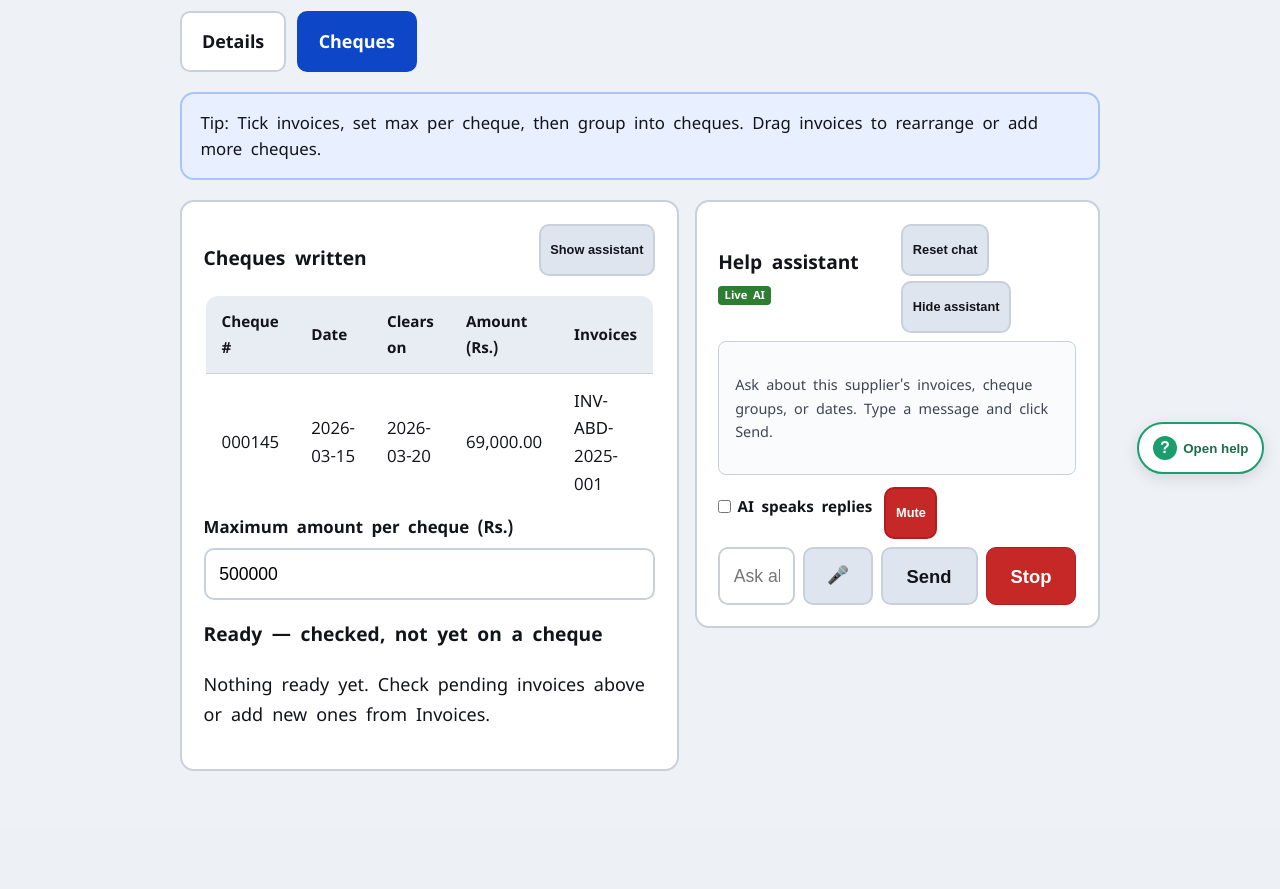
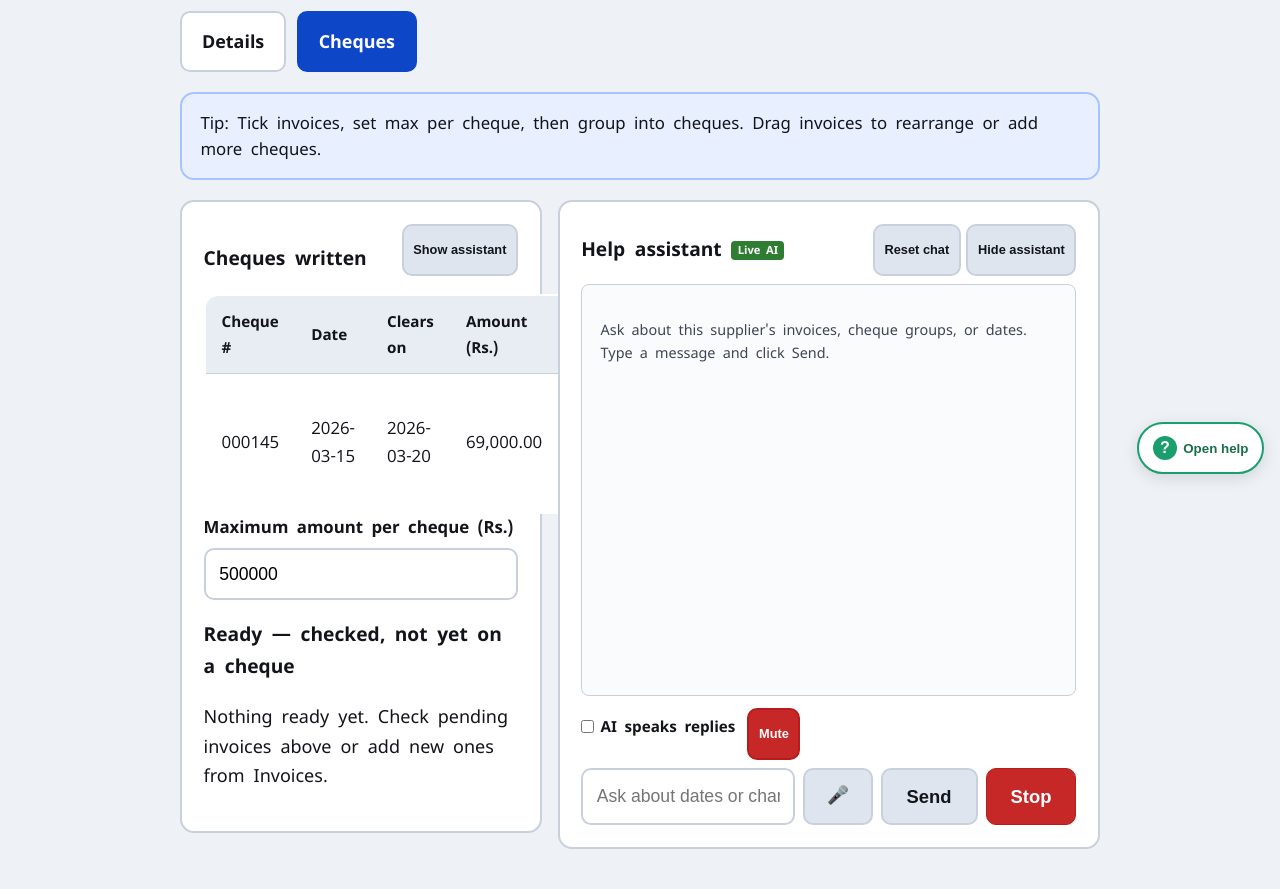
Before and after one commit to ChamodiMadurasinghe/Zenith, a Flask app: page /dealers/1/cheques in a window 1280 px wide. Shown: the part 310-1199 px from the top of the page. Before the commit the page ends 1081 px from the top, so only its background shows below. Run offline with Flask 3, Linux system fonts and the light colour scheme; the visitor is signed in with stand-in values (Sample User, id 1); data comes from the database, SQL or seed files in the repository; data that the repository does not hold is empty.

Commit message:
Lock OpenAI to gpt-5.6-luna/sol, fix tool-calling for Luna, and enlarge the chat panel.
Co-authored-by: Cursor <cursoragent@cursor.com>

````diff
--- a/agents/bundling_assistant.py
+++ b/agents/bundling_assistant.py
@@ -129,9 +129,12 @@ def run_bundling_assistant(
         ]
     )
     llm = ChatOpenAI(
-        model=Config.openai_chat_model(),
+        model=Config.resolve_openai_model(Config.openai_chat_model()),
         api_key=Config.openai_api_key(),
         temperature=0.2,
+        # gpt-5.6-* rejects function tools on /v1/chat/completions unless
+        # reasoning_effort is explicitly "none" (or callers use /v1/responses).
+        reasoning_effort="none",
     )
     agent = create_tool_calling_agent(llm, tools, prompt)
     executor = AgentExecutor(
--- a/agents/providers/openai.py
+++ b/agents/providers/openai.py
@@ -20,7 +20,7 @@ def _client():
 
 def openai_text(prompt: str, system: str = "", model: str | None = None) -> str:
     client = _client()
-    model_name = model or Config.openai_chat_model()
+    model_name = Config.resolve_openai_model(model, Config.openai_chat_model())
     messages = []
     if system:
         messages.append({"role": "system", "content": system})
@@ -33,7 +33,7 @@ def openai_json(prompt: str, system: str = "", model: str | None = None) -> dict
     text = openai_text(
         prompt + "\n\nRespond with valid JSON only, no markdown fences.",
         system,
-        model=model,
+        model=Config.resolve_openai_model(model, Config.openai_chat_model()),
     )
     text = text.strip()
     if text.startswith("```"):
--- a/config.py
+++ b/config.py
@@ -52,13 +52,28 @@ class Config:
     def openai_api_key() -> str:
         return _env("OPENAI_API_KEY", "")
 
+    # Only these OpenAI models are allowed for this project (Gemini is separate).
+    OPENAI_ALLOWED_MODELS = frozenset({"gpt-5.6-luna", "gpt-5.6-sol"})
+
+    @staticmethod
+    def resolve_openai_model(model: str | None, default: str = "gpt-5.6-luna") -> str:
+        """Clamp any OpenAI model id to the allowed set; unknown → default."""
+        name = (model or default).strip()
+        if name not in Config.OPENAI_ALLOWED_MODELS:
+            return default if default in Config.OPENAI_ALLOWED_MODELS else "gpt-5.6-luna"
+        return name
+
+    @staticmethod
+    def _openai_model(env_key: str, default: str) -> str:
+        return Config.resolve_openai_model(_env(env_key, default), default)
+
     @staticmethod
     def openai_chat_model() -> str:
-        return _env("OPENAI_CHAT_MODEL", "gpt-3.5-turbo")
+        return Config._openai_model("OPENAI_CHAT_MODEL", "gpt-5.6-luna")
 
     @staticmethod
     def openai_analyst_model() -> str:
-        return _env("OPENAI_ANALYST_MODEL", "gpt-3.5-turbo")
+        return Config._openai_model("OPENAI_ANALYST_MODEL", "gpt-5.6-sol")
 
     @staticmethod
     def use_fake_ai() -> bool:
--- a/scripts/generate_agents_docx.py
+++ b/scripts/generate_agents_docx.py
@@ -410,7 +410,7 @@ def build_document() -> Document:
 
     add_heading(doc, "Implementation", 2)
     add_bullet(doc, "agents/assistant.py", "Code: ")
-    add_bullet(doc, "OpenAI gpt-3.5-turbo (or configured OPENAI_CHAT_MODEL)", "AI: ")
+    add_bullet(doc, "OpenAI gpt-5.6-luna / gpt-5.6-sol (OPENAI_CHAT_MODEL)", "AI: ")
 
     # ========================================================================
     # LEGACY — AGENT 3 ANALYST
--- a/static/css/main.css
+++ b/static/css/main.css
@@ -318,7 +318,7 @@ input, select, textarea {
   display: flex; align-items: center; justify-content: center; font-weight: 700;
 }
 
-.layout-split { display: grid; grid-template-columns: 1fr 1fr; gap: 1rem; align-items: start; }
+.layout-split { display: grid; grid-template-columns: minmax(0, 0.9fr) minmax(0, 1.35fr); gap: 1rem; align-items: stretch; }
 .layout-split.chat-collapsed { grid-template-columns: 1fr; }
 .layout-split.chat-collapsed .chat-panel { display: none; }
 @media (max-width: 900px) {
@@ -475,16 +475,21 @@ input, select, textarea {
 }
 .select-all-row .confirm-label { margin: 0; }
 
-.chat-panel { display: flex; flex-direction: column; min-height: 400px; }
+.chat-panel {
+  display: flex;
+  flex-direction: column;
+  min-height: min(72vh, 720px);
+  height: 100%;
+}
 .chat-messages {
   flex: 1;
   overflow-y: auto;
-  min-height: 120px;
-  max-height: 320px;
+  min-height: 320px;
+  max-height: min(68vh, 620px);
   margin-bottom: 0.75rem;
   border: 1px solid var(--border);
   border-radius: 8px;
-  padding: 0.5rem;
+  padding: 0.65rem;
   background: #fafbfc;
 }
 .chat-welcome { color: var(--muted); font-size: 0.9rem; padding: 0.5rem; }
````
Also changed, not shown: routes/bundling.py (+13 -2 lines), routes/guide.py (+13 -1 lines), README.md, 1 other file.
